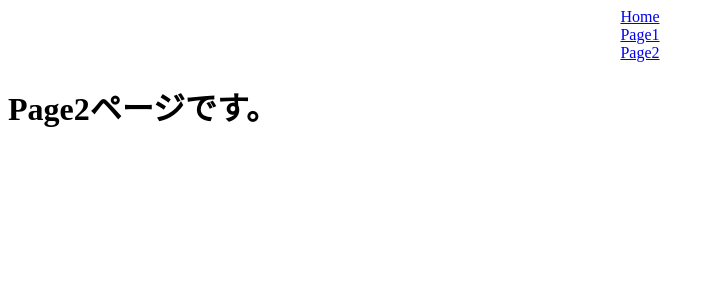
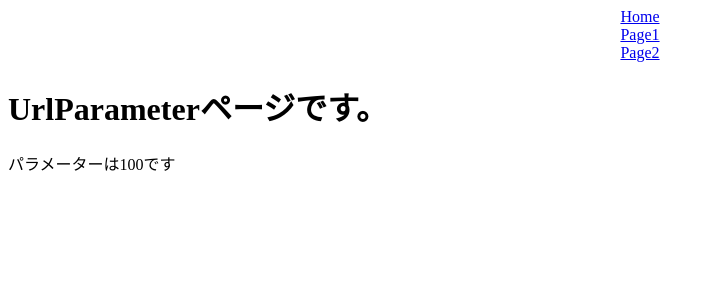
Before and after one commit to takuya44/study-react-basic, a React (Create React App) app in the folder section5-React-Router/: page /page2/100 in a window 1280 px wide. Shown: the top 300 px of the page, without its empty margins (0-714 px from the left). Built offline with nearby package versions, Linux system fonts and the light colour scheme.

Commit message:
✨ URLパラメータを扱う

```diff
--- a/section5-React-Router/src/Page2.jsx
+++ b/section5-React-Router/src/Page2.jsx
@@ -1,7 +1,10 @@
+import { Link } from "react-router-dom/cjs/react-router-dom.min";
+
 const Page2 = () => {
   return (
     <div>
       <h1>Page2ページです。</h1>
+      <Link to="/page2/100">URL Parameter</Link>
     </div>
   );
 };
--- /dev/null
+++ b/section5-React-Router/src/UrlParameter.jsx
@@ -0,0 +1,14 @@
+import { useParams } from "react-router-dom/cjs/react-router-dom.min";
+
+const UrlParameter = () => {
+  const { id } = useParams();
+
+  return (
+    <div>
+      <h1>UrlParameterページです。</h1>
+      <p>パラメーターは{id}です</p>
+    </div>
+  );
+};
+
+export default UrlParameter;
--- /dev/null
+++ b/section5-React-Router/src/router/Page2Routes.jsx
@@ -0,0 +1,15 @@
+import Page2 from "../Page2";
+import UrlParameter from "../UrlParameter";
+
+export const Page2Routes = [
+  {
+    path: "/",
+    exact: true,
+    children: <Page2 />,
+  },
+  {
+    path: "/:id",
+    exact: false,
+    children: <UrlParameter />,
+  },
+];
--- a/section5-React-Router/src/router/Router.jsx
+++ b/section5-React-Router/src/router/Router.jsx
@@ -1,7 +1,7 @@
 import { Switch, Route } from "react-router-dom";
 import Home from "../Home";
-import Page2 from "../Page2";
 import { Page1Routes } from "./Page1Routes";
+import { Page2Routes } from "./Page2Routes";
 
 const Router = () => {
   return (
@@ -25,9 +25,22 @@
           </Switch>
         )}
       />
-      <Route path="/page2">
-        <Page2 />
-      </Route>
+      <Route
+        path="/page2"
+        render={({ match: { url } }) => (
+          <Switch>
+            {Page2Routes.map((route) => (
+              <Route
+                key={route.path}
+                exact={route.exact}
+                path={`${url}${route.path}`}
+              >
+                {route.children}
+              </Route>
+            ))}
+          </Switch>
+        )}
+      />
     </Switch>
   );
 };
```
